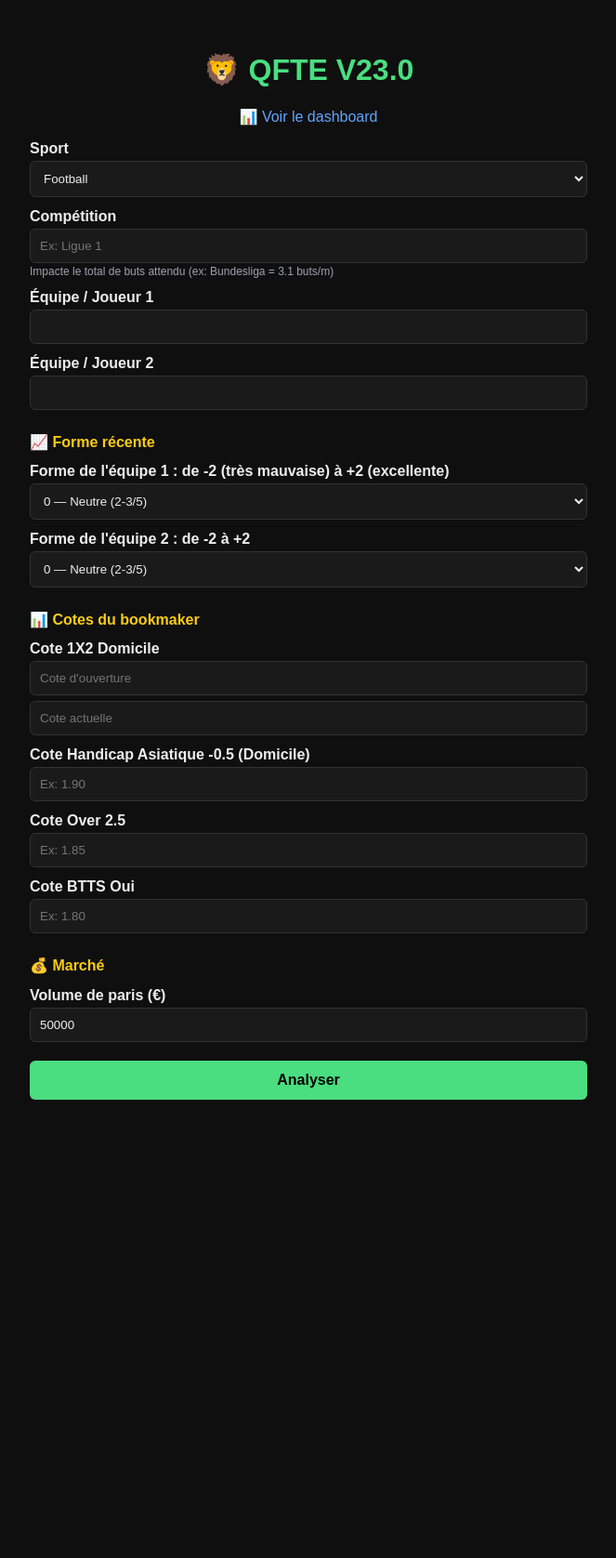
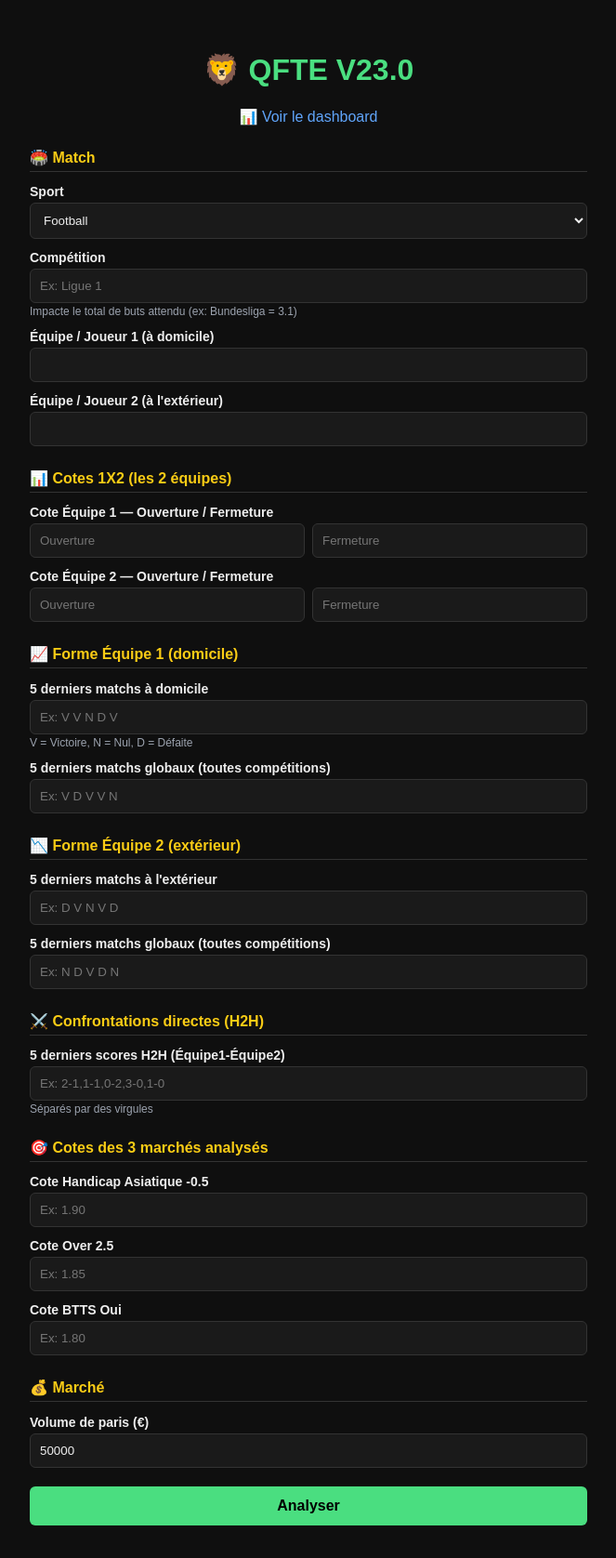
Before and after one commit to hamzypogba0610-pixel/qfte-bot-final, a FastAPI app: page / in a window 1280 px wide. Shown: the whole page at 93% size, without its empty margins (308-971 px from the left). Before the commit the page ends 1183 px from the top, so only its background shows below. Run offline with FastAPI, Linux system fonts and the light colour scheme.

Commit message:
Update index.html

```diff
--- a/templates/index.html
+++ b/templates/index.html
@@ -7,13 +7,15 @@
     <style>
         body { font-family: Arial, sans-serif; max-width: 600px; margin: 20px auto; padding: 15px; background: #0f0f0f; color: #eee; }
         h1 { color: #4ade80; text-align: center; }
-        h2 { color: #facc15; margin-top: 25px; font-size: 16px; }
-        label { display: block; margin-top: 12px; font-weight: bold; }
+        h2 { color: #facc15; margin-top: 25px; font-size: 16px; border-bottom: 1px solid #333; padding-bottom: 5px; }
+        label { display: block; margin-top: 12px; font-weight: bold; font-size: 14px; }
         input, select { width: 100%; padding: 10px; margin-top: 4px; border-radius: 6px; border: 1px solid #333; background: #1a1a1a; color: #eee; box-sizing: border-box; }
         button { margin-top: 20px; width: 100%; padding: 12px; background: #4ade80; color: #000; font-weight: bold; border: none; border-radius: 6px; font-size: 16px; }
         .lien-dashboard { text-align: center; margin-top: 10px; }
         .lien-dashboard a { color: #60a5fa; text-decoration: none; }
-        .aide { color: #9ca3af; font-size: 12px; margin-top: 2px; }
+        .aide { color: #9ca3af; font-size: 12px; margin-top: 2px; font-weight: normal; }
+        .row { display: flex; gap: 8px; }
+        .row > div { flex: 1; }
     </style>
 </head>
 <body>
@@ -21,6 +23,7 @@
     <p class="lien-dashboard"><a href="/dashboard">📊 Voir le dashboard</a></p>
 
     <form action="/analyser" method="post">
+        <h2>🏟️ Match</h2>
         <label>Sport</label>
         <select name="sport">
             <option value="football">Football</option>
@@ -30,41 +33,54 @@
 
         <label>Compétition</label>
         <input type="text" name="competition" placeholder="Ex: Ligue 1" required>
-        <div class="aide">Impacte le total de buts attendu (ex: Bundesliga = 3.1 buts/m)</div>
+        <div class="aide">Impacte le total de buts attendu (ex: Bundesliga = 3.1)</div>
 
-        <label>Équipe / Joueur 1</label>
+        <label>Équipe / Joueur 1 (à domicile)</label>
         <input type="text" name="equipe1" required>
 
-        <label>Équipe / Joueur 2</label>
+        <label>Équipe / Joueur 2 (à l'extérieur)</label>
         <input type="text" name="equipe2" required>
 
-        <h2>📈 Forme récente</h2>
+        <h2>📊 Cotes 1X2 (les 2 équipes)</h2>
 
-        <label>Forme de {{ 'l\'équipe 1' }} : de -2 (très mauvaise) à +2 (excellente)</label>
-        <select name="forme1">
-            <option value="-2">-2 — Très mauvaise (0/5 matchs)</option>
-            <option value="-1">-1 — Mauvaise (1/5)</option>
-            <option value="0" selected>0 — Neutre (2-3/5)</option>
-            <option value="1">+1 — Bonne (4/5)</option>
-            <option value="2">+2 — Excellente (5/5)</option>
-        </select>
+        <label>Cote Équipe 1 — Ouverture / Fermeture</label>
+        <div class="row">
+            <div><input type="number" step="0.01" name="cote_ouv_1" placeholder="Ouverture" required></div>
+            <div><input type="number" step="0.01" name="cote_ferm_1" placeholder="Fermeture" required></div>
+        </div>
 
-        <label>Forme de l'équipe 2 : de -2 à +2</label>
-        <select name="forme2">
-            <option value="-2">-2 — Très mauvaise (0/5 matchs)</option>
-            <option value="-1">-1 — Mauvaise (1/5)</option>
-            <option value="0" selected>0 — Neutre (2-3/5)</option>
-            <option value="1">+1 — Bonne (4/5)</option>
-            <option value="2">+2 — Excellente (5/5)</option>
-        </select>
+        <label>Cote Équipe 2 — Ouverture / Fermeture</label>
+        <div class="row">
+            <div><input type="number" step="0.01" name="cote_ouv_2" placeholder="Ouverture" required></div>
+            <div><input type="number" step="0.01" name="cote_ferm_2" placeholder="Fermeture" required></div>
+        </div>
 
-        <h2>📊 Cotes du bookmaker</h2>
+        <h2>📈 Forme Équipe 1 (domicile)</h2>
 
-        <label>Cote 1X2 Domicile</label>
-        <input type="number" step="0.01" name="cote_ouverture" placeholder="Cote d'ouverture" required>
-        <input type="number" step="0.01" name="cote_actuelle" placeholder="Cote actuelle" required style="margin-top: 6px;">
+        <label>5 derniers matchs à domicile</label>
+        <input type="text" name="forme_dom_5" placeholder="Ex: V V N D V" required>
+        <div class="aide">V = Victoire, N = Nul, D = Défaite</div>
 
-        <label id="label_ah">Cote Handicap Asiatique -0.5 (Domicile)</label>
+        <label>5 derniers matchs globaux (toutes compétitions)</label>
+        <input type="text" name="forme_dom_glob_5" placeholder="Ex: V D V V N" required>
+
+        <h2>📉 Forme Équipe 2 (extérieur)</h2>
+
+        <label>5 derniers matchs à l'extérieur</label>
+        <input type="text" name="forme_ext_5" placeholder="Ex: D V N V D" required>
+
+        <label>5 derniers matchs globaux (toutes compétitions)</label>
+        <input type="text" name="forme_ext_glob_5" placeholder="Ex: N D V D N" required>
+
+        <h2>⚔️ Confrontations directes (H2H)</h2>
+
+        <label>5 derniers scores H2H (Équipe1-Équipe2)</label>
+        <input type="text" name="h2h_5" placeholder="Ex: 2-1,1-1,0-2,3-0,1-0" required>
+        <div class="aide">Séparés par des virgules</div>
+
+        <h2>🎯 Cotes des 3 marchés analysés</h2>
+
+        <label id="label_ah">Cote Handicap Asiatique -0.5</label>
         <input type="number" step="0.01" name="cote_ah" id="input_ah" placeholder="Ex: 1.90" required>
 
         <label id="label_over25">Cote Over 2.5</label>
@@ -89,31 +105,19 @@
             const lAh = document.getElementById("label_ah");
             const lOv = document.getElementById("label_over25");
             const lBt = document.getElementById("label_btts");
-            const iAh = document.getElementById("input_ah");
-            const iOv = document.getElementById("input_over25");
-            const iBt = document.getElementById("input_btts");
 
             if (sport === "basket") {
                 lAh.textContent = "Cote Spread -4.5 (Domicile)";
-                iAh.placeholder = "Ex: 1.90";
                 lOv.textContent = "Cote Total Points Over 180.5";
-                iOv.placeholder = "Ex: 1.90";
                 lBt.textContent = "Cote Money Line Domicile";
-                iBt.placeholder = "Ex: 1.75";
             } else if (sport === "tennis") {
                 lAh.textContent = "Cote Vainqueur Joueur 1";
-                iAh.placeholder = "Ex: 1.90";
                 lOv.textContent = "Cote Over 22.5 jeux";
-                iOv.placeholder = "Ex: 1.90";
                 lBt.textContent = "Cote Joueur 1 gagne 2-0";
-                iBt.placeholder = "Ex: 2.50";
             } else {
-                lAh.textContent = "Cote Handicap Asiatique -0.5 (Domicile)";
-                iAh.placeholder = "Ex: 1.90";
+                lAh.textContent = "Cote Handicap Asiatique -0.5";
                 lOv.textContent = "Cote Over 2.5";
-                iOv.placeholder = "Ex: 1.85";
                 lBt.textContent = "Cote BTTS Oui";
-                iBt.placeholder = "Ex: 1.80";
             }
         }
 
```
